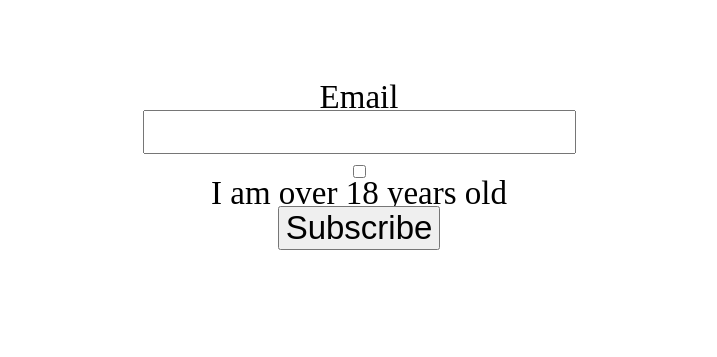
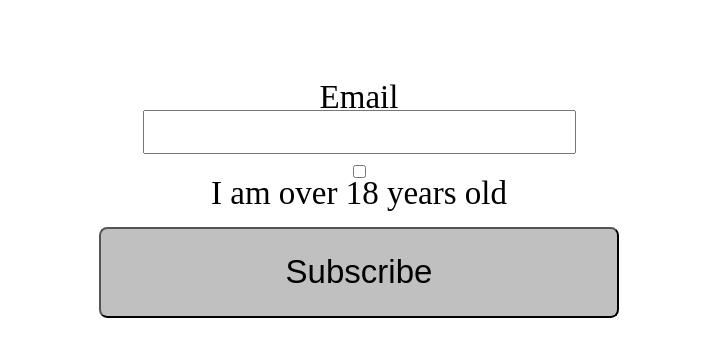
Before and after one commit to apinto5/ITMD362Lab03, a plain HTML site: page index.html in a window 1280 px wide. Shown: the part 411-768 px from the top of the page, without its empty margins (281-998 px from the left). Drawn offline with nearby package versions, Linux system fonts and the light colour scheme.

Commit message:
Update screen.css

```diff
--- a/css/screen.css
+++ b/css/screen.css
@@ -231,10 +231,10 @@ label {
   background-color:#808080;
   padding-top: 0.1em;
 }
-.signup input[type=submit] {
+.form input[type=submit] {
   width: 50%;
-  background-color: #a2d3e8;
-  color: white;
+  background-color: #C0C0C0;
+  color: black;
   padding: 0.75em 1em;
   margin: 2% 0;
   border-radius: 0.25em;
```
